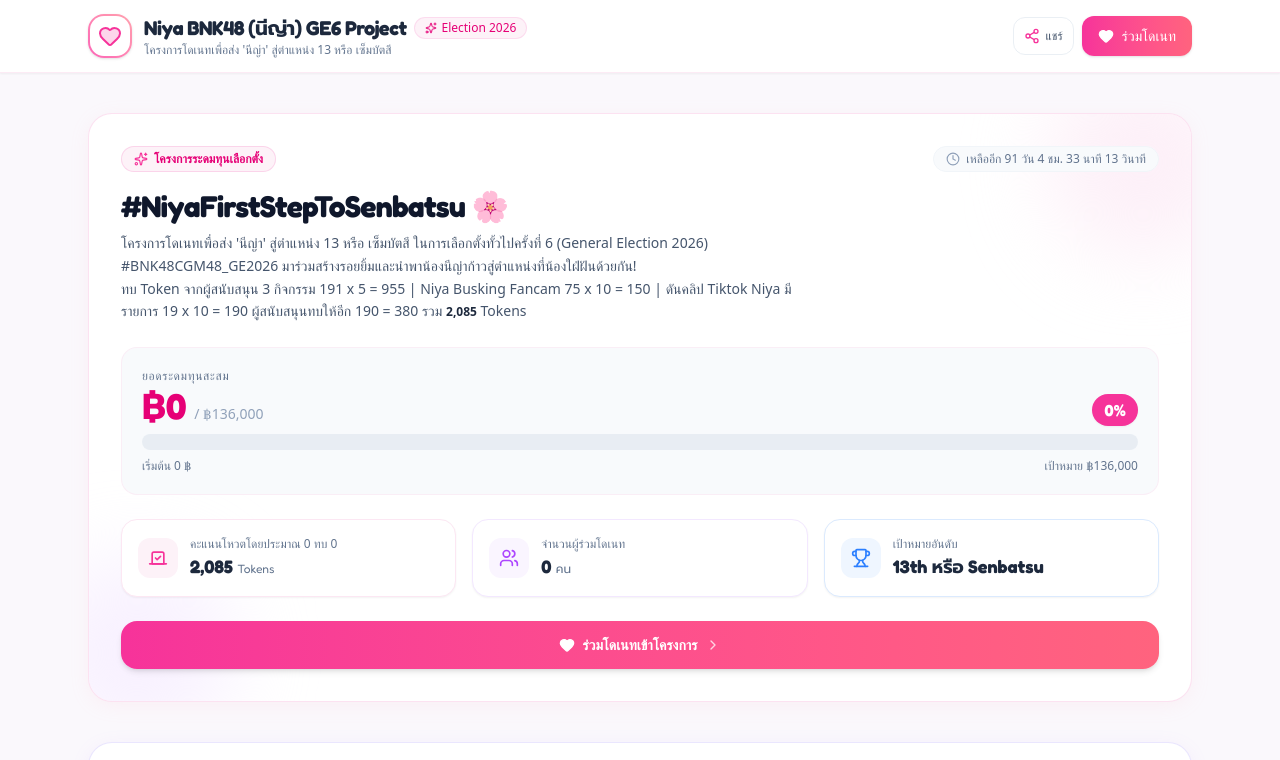
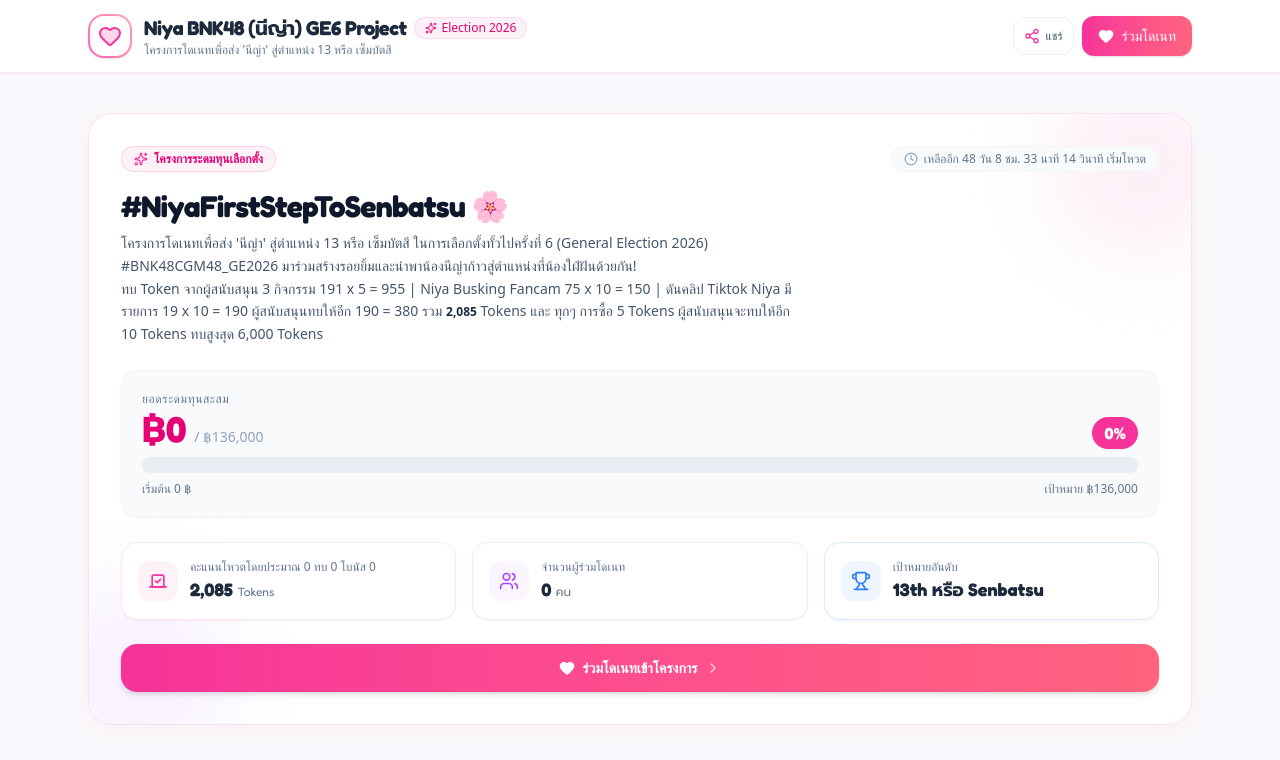
Before and after one commit to niyoyoclub/niyoyoclub-firststeptosenbatsu-donate-tracker, a Vue app: page / in a window 1280 px wide. Shown: the top 760 px of the page. Built offline with nearby package versions, Linux system fonts and the light colour scheme; no server answers.

Commit message:
version 0.1.0  - added token formula

```diff
--- a/package.json
+++ b/package.json
@@ -1,7 +1,7 @@
 {
   "name": "react-example",
   "private": true,
-  "version": "0.0.1",
+  "version": "0.1.0",
   "type": "module",
   "scripts": {
     "dev": "vite --port=3000 --host=0.0.0.0",
--- a/src/App.vue
+++ b/src/App.vue
@@ -113,6 +113,7 @@ const scrollToTop = () => {
       <!-- Hero Banner & Goal Tracker -->
       <HeroProgress
         :campaign="campaign"
+        :milestones="milestones"
         :totalAmount="totalAmount"
         :totalDonors="totalDonors"
         @openDonate="isDonateOpen = true"
--- a/src/components/HeroProgress.vue
+++ b/src/components/HeroProgress.vue
@@ -1,10 +1,11 @@
 <script setup lang="ts">
 import { ref, computed, onMounted, onUnmounted } from 'vue';
 import { Heart, Trophy, Users, Vote, Clock, Sparkles, ChevronRight } from 'lucide-vue-next';
-import { CampaignData } from '../types';
+import { CampaignData, Milestone } from '../types';
 
 const props = defineProps<{
   campaign: CampaignData;
+  milestones: Milestone[];
   totalAmount: number;
   totalDonors: number;
 }>();
@@ -23,12 +24,33 @@ const totalVotes = computed(() =>
   Math.floor(props.totalAmount / props.campaign.votePrice)
 );
 
-const addOnVotes = computed(() =>
-  Math.floor(props.totalAmount / props.campaign.votePrice / 5) * 10
-);
+function findMatchMilestoneTokenBonus(amt:number) {
+  for (let i = props.milestones.length - 1; i >= 0; i--) {
+    if (amt >= props.milestones[i].amount) {
+      props.campaign.currentBonusToken = props.milestones[i].tokenBonus;
+      return props.milestones[i].tokenBonus;
+    }
+  }
+
+  props.campaign.currentBonusToken = 0;
+  return 0;
+};
+
+const addOnVotes = computed(() => {
+  let result = Math.floor(props.totalAmount / props.campaign.votePrice / 5) * 10;
+
+  if (result > props.campaign.maxAddonToken) {
+    result = props.campaign.maxAddonToken;
+  }
+
+  return result;
+});
 
 const gTotalVotes = computed(() =>
-  totalVotes.value + addOnVotes.value + props.campaign.startToken
+  totalVotes.value
+   + addOnVotes.value
+   + props.campaign.startToken
+   + findMatchMilestoneTokenBonus(props.totalAmount)
 );
 
 const timeLeft = ref({ days: 0, hours: 0, minutes: 0, seconds: 0 });
@@ -72,7 +94,7 @@ onUnmounted(() => {
 
         <div class="flex items-center gap-1.5 text-xs text-slate-500 bg-slate-50 px-3 py-1 rounded-full border border-slate-100">
           <Clock class="w-3.5 h-3.5 text-slate-400" />
-          <span>เหลืออีก {{ timeLeft.days }} วัน {{ timeLeft.hours }} ชม. {{ timeLeft.minutes }} นาที {{ timeLeft.seconds }} วินาที</span>
+          <span>เหลืออีก {{ timeLeft.days }} วัน {{ timeLeft.hours }} ชม. {{ timeLeft.minutes }} นาที {{ timeLeft.seconds }} วินาที เริ่มโหวต</span>
         </div>
       </div>
 
@@ -86,6 +108,7 @@ onUnmounted(() => {
         </p>
         <p class="text-sm text-slate-600 leading-relaxed max-w-2xl">
           ทบ Token จากผู้สนับสนุน 3 กิจกรรม 191 x 5 = 955 | Niya Busking Fancam 75 x 10 = 150 | ดันคลิป Tiktok Niya มีรายการ 19 x 10 = 190 ผู้สนับสนุนทบให้อีก 190 = 380 รวม <span class="text-xs font-bold text-slate-800">{{ props.campaign.startToken.toLocaleString() }}</span> Tokens
+          และ ทุกๆ การซื้อ 5 Tokens ผู้สนับสนุนจะทบให้อีก 10 Tokens ทบสูงสุด 6,000 Tokens
         </p>
       </div>
 
@@ -135,7 +158,7 @@ onUnmounted(() => {
             <Vote class="w-5 h-5" />
           </div>
           <div>
-            <div class="text-xs text-slate-500 font-medium">คะแนนโหวตโดยประมาณ {{ totalVotes.toLocaleString() }} ทบ {{ addOnVotes.toLocaleString() }}</div>
+            <div class="text-xs text-slate-500 font-medium">คะแนนโหวตโดยประมาณ {{ totalVotes.toLocaleString() }} ทบ {{ addOnVotes.toLocaleString() }} โบนัส {{ props.campaign.currentBonusToken.toLocaleString() }}</div>
             <div class="text-base sm:text-lg font-bold text-slate-800 font-heading">
               {{ gTotalVotes.toLocaleString() }} <span class="text-xs font-normal text-slate-500">Tokens</span>
             </div>
--- a/src/components/MilestonesTimeline.vue
+++ b/src/components/MilestonesTimeline.vue
@@ -22,7 +22,7 @@ const getIcon = (iconName: string) => {
 const milestoneShown = ref([false, false]);
 
 function canShowMilestone(amt: number, mAmt: number, step: number) {
-  console.log("canShowMilestone() called");
+  //console.log("canShowMilestone() called");
 
   var result = false;
 
@@ -37,8 +37,8 @@ function canShowMilestone(amt: number, mAmt: number, step: number) {
     }
   }
 
-  console.log("amt=", amt, "mAmt=", mAmt, "result=", result, "step=", step, "milestoneShown=", milestoneShown.value);
-  console.log("canShowMilestone() end");
+  //console.log("amt=", amt, "mAmt=", mAmt, "result=", result, "step=", step, "milestoneShown=", milestoneShown.value);
+  //console.log("canShowMilestone() end");
   return result;
 }
 </script>
--- a/src/data/campaignData.ts
+++ b/src/data/campaignData.ts
@@ -6,13 +6,15 @@ export const INITIAL_CAMPAIGN: CampaignData = {
   candidateName: "Niya BNK48 (นีญ่า)",
   targetGoal: 136000,
   votePrice: 68, // 68 Baht per vote
-  deadline: "2026-11-12T19:59:59Z",
+  deadline: "2026-10-01T00:00:00Z",
   promptPayNumber: "236-1-62262-9",
   bankAccountName: "นาย วัฒนชัย ยิ้มงาม",
   bankName: "ธนาคารกสิกรไทย (KBank)",
   bankAccountNumber: "236-1-62262-9",
   sheetCsvUrl: "",
   startToken: 2085,
+  maxAddonToken: 6000,
+  currentBonusToken: 0,
 };
 
 export const INITIAL_MILESTONES: Milestone[] = [
--- a/src/types.ts
+++ b/src/types.ts
@@ -59,4 +59,6 @@ export interface CampaignData {
   bankAccountNumber: string;
   sheetCsvUrl?: string;
   startToken: number;
+  maxAddonToken: number;
+  currentBonusToken: number;
 }
--- a/src/utils/storage.ts
+++ b/src/utils/storage.ts
@@ -68,9 +68,9 @@ export function parseCSVDonations(csvText: string): Donation[] {
   // Skip header line
   for (let i = 1; i < lines.length; i++) {
     // Basic CSV splitting handling quotes
-    console.log('line=', lines[i]);
+    //console.log('line=', lines[i]);
     const row = lines[i].split(',');
-    console.log('row=', row);
+    //console.log('row=', row);
     if (row && row.length >= 2) {
       const name = row[2] ? row[2].trim() : 'Donation';
       const rawAmount = row[3] ? row[3].replace(/[^0-9.]/g, '') : '0';
```
